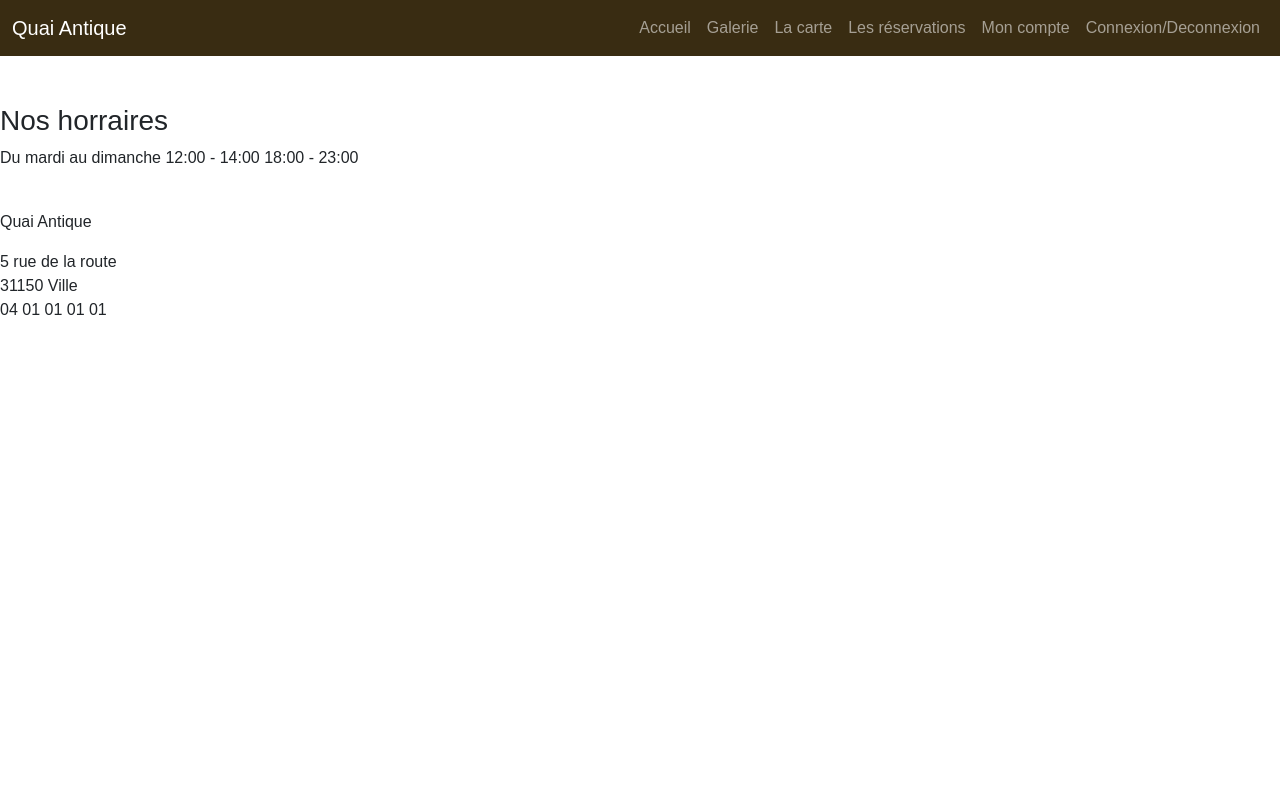
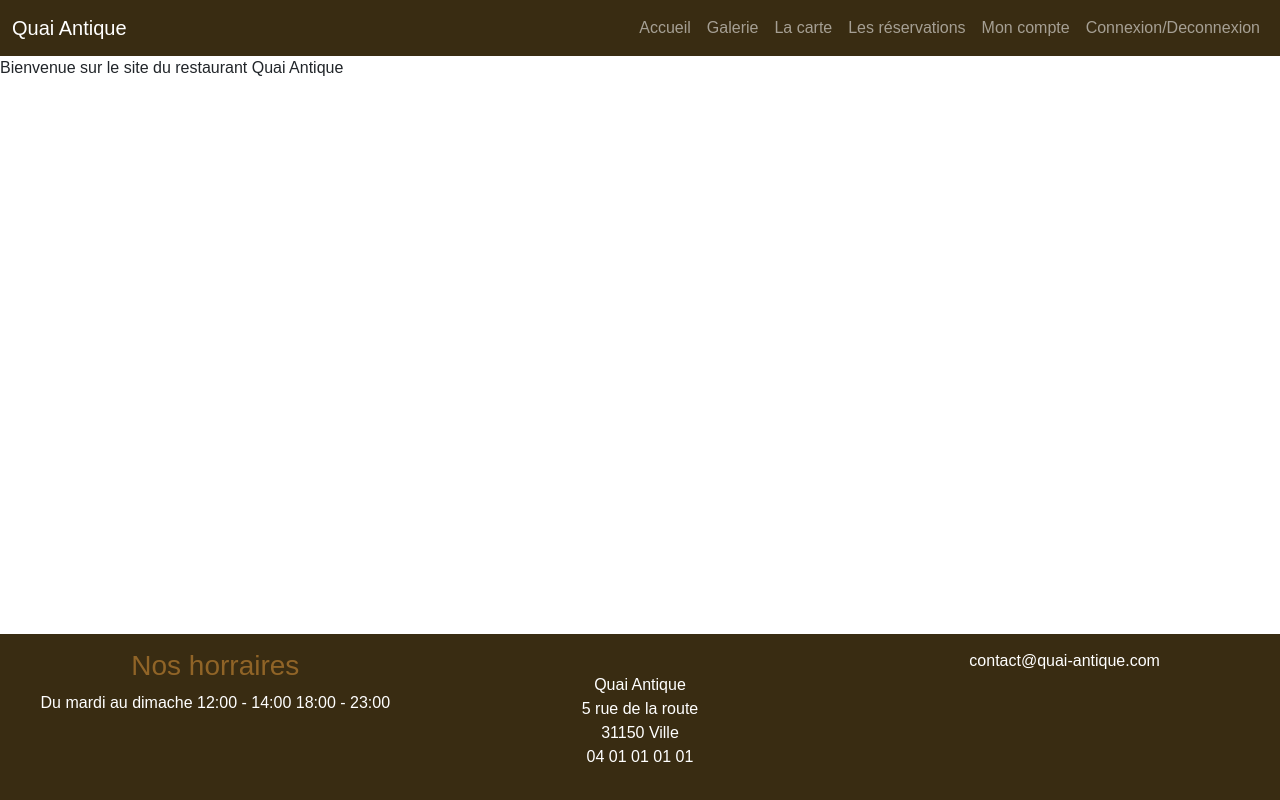
Before and after one commit to Slim-coder20/Quai-Antique-Projet-Front-Studi, a website: page index.html in a window 1280 px wide. Drawn offline with nearby package versions, Linux system fonts and the light colour scheme; a web font is replaced by a local one.

Commit message:
finalisation du footer index.html

```diff
--- a/index.html
+++ b/index.html
@@ -57,21 +57,23 @@
     </header>
 
     <main id="main-page">
-      <!--Le contenu de la page sera injecté ici -->
+      <p>Bienvenue sur le site du restaurant Quai Antique</p>
     </main>
-
-    <br class="bg-dark text-white text center footer">
-      <br class="row">
+    <footer class="bg-dark text-white text-center footer">
+      <div class="row">
         <div class="col-12 col-lg-4">
-          <h3>Nos horraires</h3>
-          <p>Du mardi au dimanche 12:00 - 14:00 18:00 - 23:00</p>
+          <h3 class="text-primary">Nos horraires</h3>
+          <p>Du mardi au dimache 12:00 - 14:00 18:00 - 23:00</p>
         </div>
-        <br class="col-6 col-lg-4">
-          <p>Quai Antique</p>
-          5 rue de la route</br>
+        <div class="col-6 col-lg-4">
+          <br>Quai Antique</br>
+          5 rue de la route </br>
           31150 Ville</br>
-          04 01 01 01 01</br>
+          04 01 01 01 01 </br>
         </p>
+        </div>
+        <div class="col-6 col-lg-4">
+          <p>contact@quai-antique.com</p>
         </div>
       </div>
     </footer>
--- a/scss/main.scss
+++ b/scss/main.scss
@@ -1,2 +1,20 @@
 @import 'custom';
 @import url('/node_modules/bootstrap-icons/font/bootstrap-icons.css');
+
+
+html {
+    position: relative;
+    min-height: 100%;
+}
+
+main{
+    margin-bottom: 255px;
+}
+
+footer.footer{
+    padding: 15px;
+    position: absolute;
+    bottom: 0;
+    width: 100%;
+
+}
```
Also changed, not shown: scss/main.css, 1 other file.
